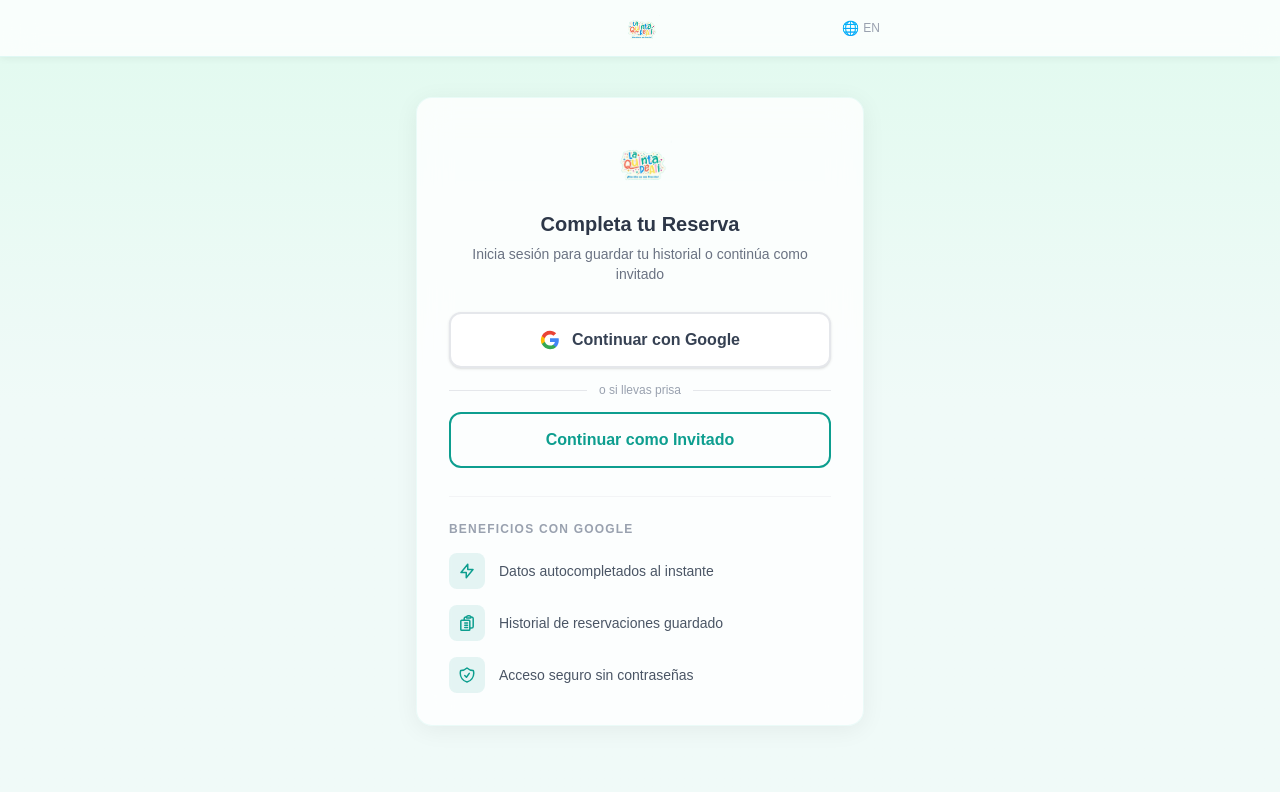
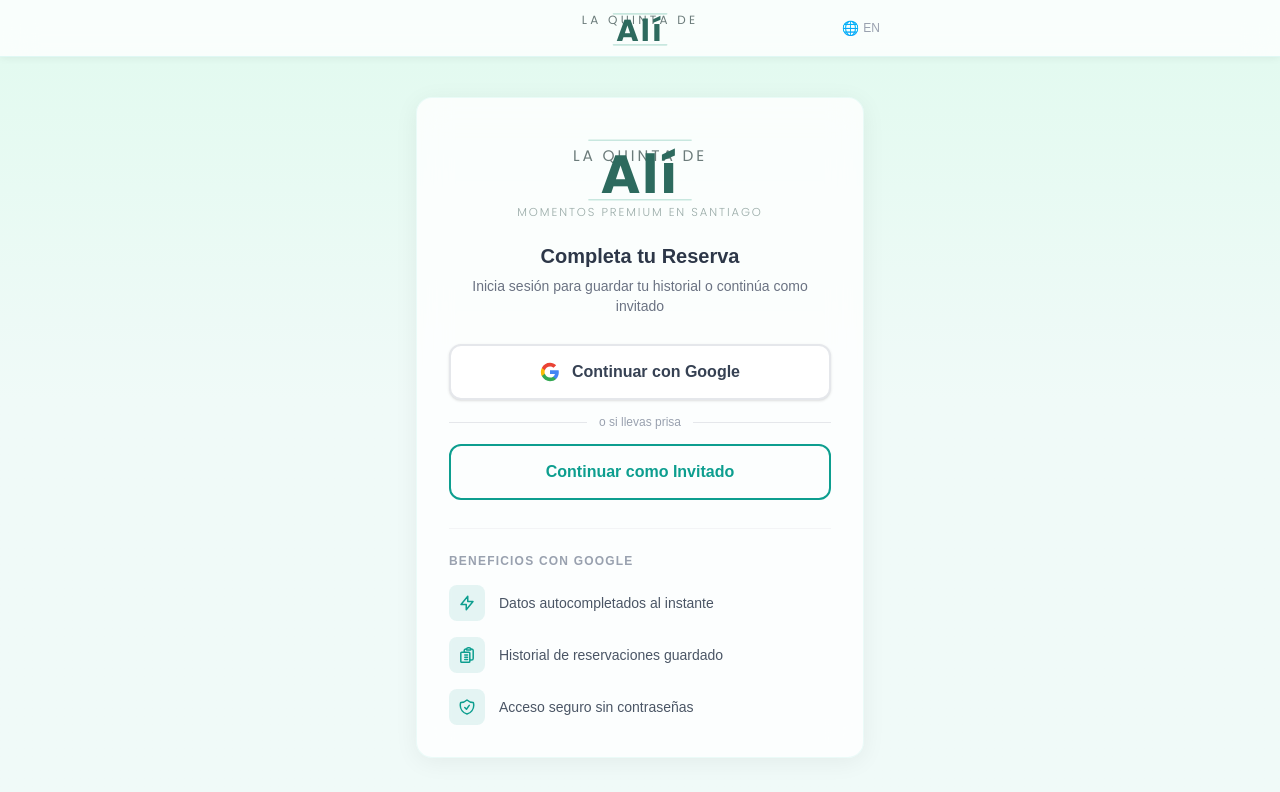
Before and after one commit to aldo-rgb/quinta-ali-frontend, a Next.js app: page /ingreso in a window 1280 px wide. Shown: the top 792 px of the page. Built offline with nearby package versions, Linux system fonts and the light colour scheme; no server answers.

Commit message:
Rediseño logo premium: SVG con Poppins, paleta menta pastel, slogan Momentos Premium

```diff
--- a/src/app/admin/page.tsx
+++ b/src/app/admin/page.tsx
@@ -2,7 +2,7 @@
 
 import { useState } from 'react';
 import { useRouter } from 'next/navigation';
-import Image from 'next/image';
+import LogoPremium from '@/components/LogoPremium';
 
 export default function AdminLoginPage() {
   const router = useRouter();
@@ -43,14 +43,7 @@
     <div className="min-h-screen bg-gradient-to-br from-section-green via-background to-section-cream flex items-center justify-center px-6">
       <div className="w-full max-w-sm">
         <div className="text-center mb-8">
-          <Image
-            src="/logo.png"
-            alt="La Quinta de Alí"
-            width={140}
-            height={56}
-            className="h-14 w-auto object-contain mx-auto mb-4"
-            priority
-          />
+          <LogoPremium size="md" showSlogan={false} className="h-14 w-auto mx-auto mb-4" />
           <h1 className="text-foreground text-2xl font-extrabold">Conserje Digital</h1>
           <p className="text-foreground/50 text-sm mt-1">Panel de Administración</p>
         </div>
--- a/src/app/ingreso/page.tsx
+++ b/src/app/ingreso/page.tsx
@@ -1,8 +1,8 @@
 'use client';
 
 import { signIn } from 'next-auth/react';
-import Image from 'next/image';
 import Header from '@/components/Header';
+import LogoPremium from '@/components/LogoPremium';
 import { useI18n } from '@/lib/i18n';
 
 export default function PantallaIngreso() {
@@ -17,14 +17,7 @@
         <div className="w-full max-w-md bg-white/80 backdrop-blur-lg rounded-2xl shadow-[0_4px_24px_rgba(0,0,0,0.06)] border border-primary-light/20 p-8 space-y-7">
           {/* Logo */}
           <div className="flex flex-col items-center">
-            <Image
-              src="/logo.png"
-              alt="La Quinta de Alí"
-              width={160}
-              height={64}
-              className="h-16 w-auto object-contain"
-              priority
-            />
+            <LogoPremium size="lg" showSlogan={true} className="h-24 w-auto" />
             <h1 className="text-xl font-semibold text-center mt-4 text-foreground">{t('login.titulo')}</h1>
             <p className="text-gray-500 text-sm text-center mt-1.5">
               {t('login.subtitulo')}
--- a/src/app/layout.tsx
+++ b/src/app/layout.tsx
@@ -1,5 +1,5 @@
 import type { Metadata, Viewport } from "next";
-import { Geist, Geist_Mono } from "next/font/google";
+import { Geist, Geist_Mono, Poppins } from "next/font/google";
 import AuthProvider from "@/components/AuthProvider";
 import { I18nProvider } from "@/lib/i18n";
 import { ThemeProvider } from "@/lib/theme";
@@ -13,6 +13,12 @@
 const geistMono = Geist_Mono({
   variable: "--font-geist-mono",
   subsets: ["latin"],
+});
+
+const poppins = Poppins({
+  variable: "--font-poppins",
+  subsets: ["latin"],
+  weight: ["300", "400", "600", "700"],
 });
 
 export const metadata: Metadata = {
@@ -45,7 +51,7 @@
         <link rel="apple-touch-icon" href="/icons/icon-192x192.png" />
       </head>
       <body
-        className={`${geistSans.variable} ${geistMono.variable} antialiased bg-background text-foreground`}
+        className={`${geistSans.variable} ${geistMono.variable} ${poppins.variable} antialiased bg-background text-foreground`}
       >
         <ThemeProvider>
           <I18nProvider>
--- a/src/app/page.tsx
+++ b/src/app/page.tsx
@@ -15,6 +15,7 @@
 import { Paquete, paquetesFallback } from '@/lib/paquetes';
 import { fetchAPI } from '@/lib/api';
 import { useI18n } from '@/lib/i18n';
+import LogoPremium from '@/components/LogoPremium';
 
 export default function Home() {
   const { t, locale } = useI18n();
@@ -139,14 +140,9 @@
 
         <div className="relative z-20 flex flex-col items-center justify-center px-4 text-center max-w-4xl mx-auto">
           {/* Logo */}
-          <Image
-            src="/logo.png"
-            alt="La Quinta de Alí"
-            width={360}
-            height={160}
-            className="animate-fade-in-up h-40 w-auto object-contain drop-shadow-2xl mb-4"
-            priority
-          />
+          <div className="animate-fade-in-up mb-4">
+            <LogoPremium size="xl" showSlogan={true} className="h-40 w-auto drop-shadow-2xl [&_text]:fill-white [&_text:last-child]:fill-white/60 [&_rect]:fill-white/30" />
+          </div>
 
           {/* Badge */}
           <span className="animate-fade-in-up inline-flex items-center gap-2 bg-white/10 backdrop-blur-md text-primary-light font-semibold tracking-wide uppercase text-xs px-4 py-2 rounded-full border border-white/20 mb-6">
@@ -645,13 +641,9 @@
       {/* ───────── 9. FOOTER ───────── */}
       <footer className="px-6 pb-24 max-w-lg mx-auto text-center">
         <div className="border-t border-primary-light/20 pt-8">
-          <Image
-            src="/logo.png"
-            alt="La Quinta de Alí"
-            width={160}
-            height={60}
-            className="h-14 w-auto object-contain mx-auto mb-3"
-          />
+          <div className="flex justify-center mb-3">
+            <LogoPremium size="md" showSlogan={true} className="h-14 w-auto" />
+          </div>
           <p className="text-xs text-gray-400 mt-2">
             © {new Date().getFullYear()} La Quinta de Alí. {t('home.footer_derechos')}
           </p>
--- a/src/components/Header.tsx
+++ b/src/components/Header.tsx
@@ -1,7 +1,7 @@
 'use client';
 
 import Link from 'next/link';
-import Image from 'next/image';
+import LogoPremium from '@/components/LogoPremium';
 import { useI18n } from '@/lib/i18n';
 
 export default function Header() {
@@ -12,14 +12,7 @@
       <div className="flex items-center justify-between h-14 px-4 max-w-lg mx-auto">
         <div className="w-16" />
         <Link href="/" className="flex items-center gap-2">
-          <Image
-            src="/logo.png"
-            alt="La Quinta de Alí"
-            width={120}
-            height={40}
-            className="h-10 w-auto object-contain"
-            priority
-          />
+          <LogoPremium size="sm" showSlogan={false} className="h-10 w-auto" />
         </Link>
         <button
           onClick={() => setLocale(locale === 'es' ? 'en' : 'es')}
--- /dev/null
+++ b/src/components/LogoPremium.tsx
@@ -0,0 +1,75 @@
+'use client';
+
+interface LogoPremiumProps {
+  className?: string;
+  size?: 'sm' | 'md' | 'lg' | 'xl';
+  showSlogan?: boolean;
+}
+
+const sizes = {
+  sm: { width: 140, height: 46, name: 14, ali: 28, slogan: 7, la: 11 },
+  md: { width: 200, height: 66, name: 16, ali: 40, slogan: 9, la: 13 },
+  lg: { width: 300, height: 100, name: 20, ali: 56, slogan: 12, la: 16 },
+  xl: { width: 420, height: 140, name: 24, ali: 72, slogan: 14, la: 19 },
+};
+
+export default function LogoPremium({ className = '', size = 'md', showSlogan = true }: LogoPremiumProps) {
+  const s = sizes[size];
+  const cx = s.width / 2;
+
+  return (
+    <svg
+      viewBox={`0 0 ${s.width} ${showSlogan ? s.height : s.height * 0.8}`}
+      fill="none"
+      className={`${className}`}
+      style={{ fontFamily: 'var(--font-poppins), Poppins, Montserrat, system-ui, sans-serif' }}
+    >
+      {/* Mint accent line top */}
+      <rect x={cx - s.width * 0.18} y={s.height * 0.1} width={s.width * 0.36} height={1.5} rx="0.75" fill="#A7D8CC" opacity="0.6"/>
+
+      {/* "LA QUINTA DE" */}
+      <text
+        x={cx}
+        y={s.height * 0.32}
+        textAnchor="middle"
+        fontSize={s.la}
+        fontWeight="400"
+        letterSpacing="3"
+        fill="#6B7B7A"
+      >
+        LA QUINTA DE
+      </text>
+
+      {/* "Alí" */}
+      <text
+        x={cx}
+        y={s.height * 0.66}
+        textAnchor="middle"
+        fontSize={s.ali}
+        fontWeight="700"
+        letterSpacing="2"
+        fill="#2D6A5E"
+      >
+        Alí
+      </text>
+
+      {/* Bottom accent line */}
+      <rect x={cx - s.width * 0.18} y={s.height * 0.72} width={s.width * 0.36} height={1.5} rx="0.75" fill="#A7D8CC" opacity="0.6"/>
+
+      {/* Slogan */}
+      {showSlogan && (
+        <text
+          x={cx}
+          y={s.height * 0.9}
+          textAnchor="middle"
+          fontSize={s.slogan}
+          fontWeight="300"
+          letterSpacing="2"
+          fill="#9AABA8"
+        >
+          MOMENTOS PREMIUM EN SANTIAGO
+        </text>
+      )}
+    </svg>
+  );
+}
```
Also changed, not shown: public/logo-premium.svg (added).
